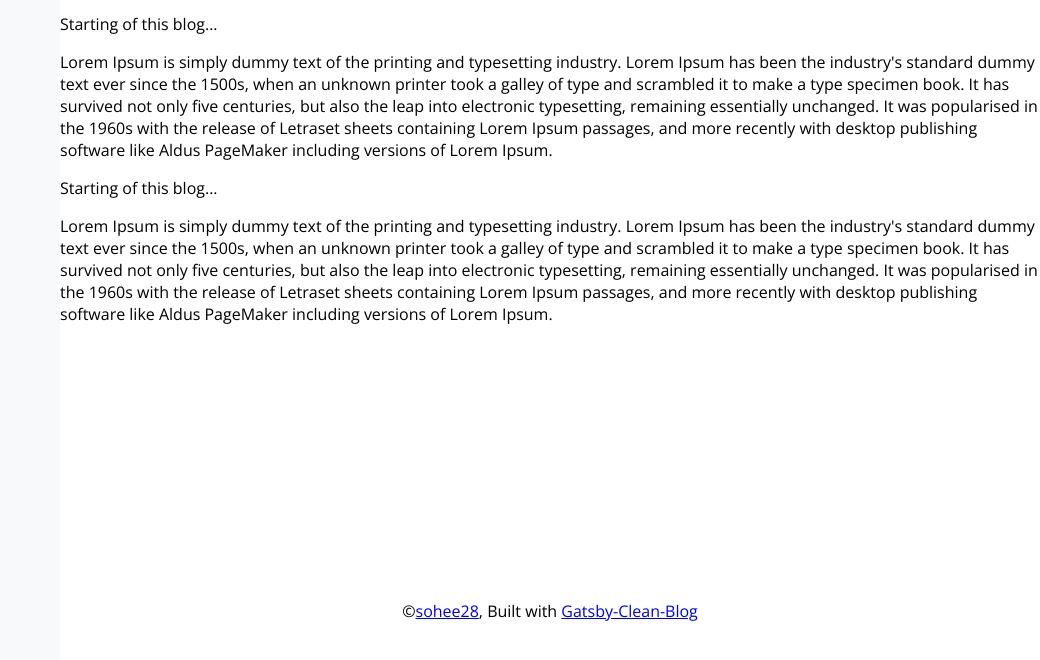
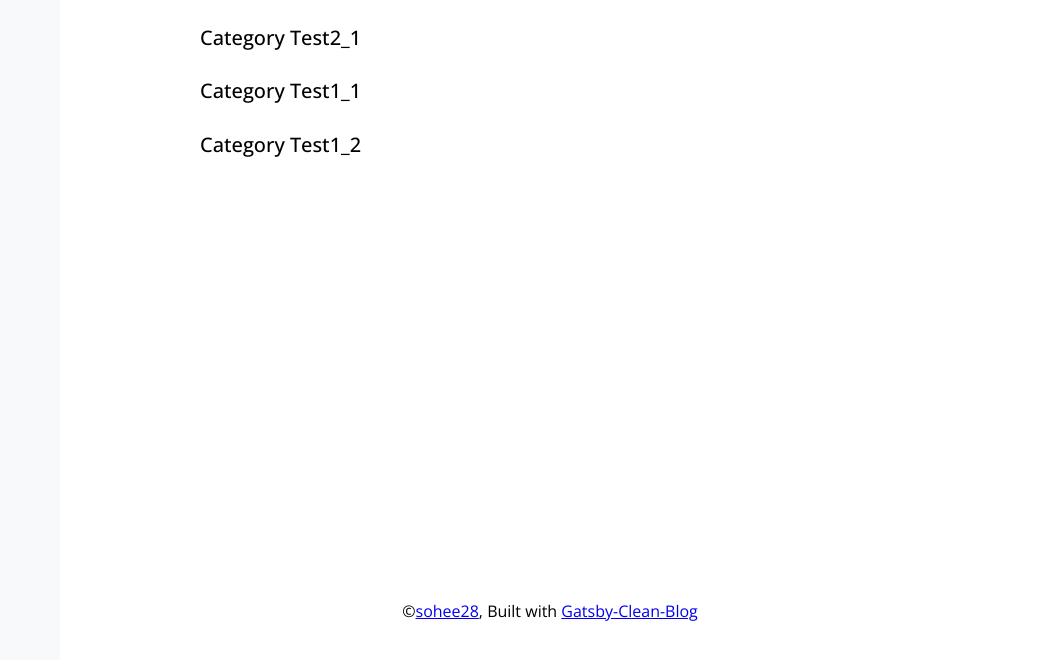
Before and after one commit to soheee-bae/Gatsby-Clean-Blog-Starter, a Gatsby site: page / in a window 1280 px wide. Shown: the part 140-800 px from the top of the page, without its empty margins (240-1280 px from the left). Built offline with nearby package versions, Linux system fonts and the light colour scheme; Gatsby itself is replaced by a stand-in of ours.

Commit message:
display md data using graphql from content component

```diff
--- /dev/null
+++ b/content/category1/category1_1.md
@@ -0,0 +1,13 @@
+---
+title: "Category Test1_1"
+date: 2020-07-02 16:21:13
+category: "category1"
+---
+
+Category Test 1_1:
+
+There are many variations of passages of Lorem Ipsum available, but the majority have suffered alteration in some form, by injected humour, or randomised words which don't look even slightly believable.
+
+If you are going to use a passage of Lorem Ipsum, you need to be sure there isn't anything embarrassing hidden in the middle of text. All the Lorem Ipsum generators on the Internet tend to repeat predefined chunks as necessary, making this the first true generator on the Internet.
+
+It uses a dictionary of over 200 Latin words, combined with a handful of model sentence structures, to generate Lorem Ipsum which looks reasonable. The generated Lorem Ipsum is therefore always free from repetition, injected humour, or non-characteristic words etc.
--- /dev/null
+++ b/content/category1/category1_2.md
@@ -0,0 +1,13 @@
+---
+title: "Category Test1_2"
+date: 2020-07-03 16:21:13
+category: "category1"
+---
+
+Category Test1_2
+
+There are many variations of passages of Lorem Ipsum available, but the majority have suffered alteration in some form, by injected humour, or randomised words which don't look even slightly believable.
+
+If you are going to use a passage of Lorem Ipsum, you need to be sure there isn't anything embarrassing hidden in the middle of text. All the Lorem Ipsum generators on the Internet tend to repeat predefined chunks as necessary, making this the first true generator on the Internet.
+
+It uses a dictionary of over 200 Latin words, combined with a handful of model sentence structures, to generate Lorem Ipsum which looks reasonable. The generated Lorem Ipsum is therefore always free from repetition, injected humour, or non-characteristic words etc.
--- /dev/null
+++ b/content/category2/category2_1.md
@@ -0,0 +1,13 @@
+---
+title: "Category Test2_1"
+date: 2020-07-01 16:21:13
+category: "category2"
+---
+
+Category Test2_1 !!!
+
+There are many variations of passages of Lorem Ipsum available, but the majority have suffered alteration in some form, by injected humour, or randomised words which don't look even slightly believable.
+
+If you are going to use a passage of Lorem Ipsum, you need to be sure there isn't anything embarrassing hidden in the middle of text. All the Lorem Ipsum generators on the Internet tend to repeat predefined chunks as necessary, making this the first true generator on the Internet.
+
+It uses a dictionary of over 200 Latin words, combined with a handful of model sentence structures, to generate Lorem Ipsum which looks reasonable. The generated Lorem Ipsum is therefore always free from repetition, injected humour, or non-characteristic words etc.
--- a/gatsby-config.js
+++ b/gatsby-config.js
@@ -31,7 +31,7 @@ module.exports = {
       resolve: `gatsby-source-filesystem`,
       options: {
         name: `content`,
-        path: `${__dirname}/src/content`,
+        path: `${__dirname}/content`,
       },
     },
     {
@@ -73,5 +73,6 @@ module.exports = {
     `gatsby-transformer-sharp`,
     `gatsby-plugin-styled-components`,
     `gatsby-plugin-sass`,
+    `gatsby-transformer-remark`,
   ],
 };
--- a/package.json
+++ b/package.json
@@ -25,6 +25,7 @@
     "gatsby-plugin-styled-components": "^6.4.0",
     "gatsby-remark-images": "^7.4.0",
     "gatsby-source-filesystem": "^5.4.0",
+    "gatsby-transformer-remark": "^6.4.0",
     "gatsby-transformer-sharp": "^5.4.0",
     "node-sass": "^8.0.0",
     "react": "^18.2.0",
--- /dev/null
+++ b/src/components/contents/contents.js
@@ -0,0 +1,47 @@
+import React from "react";
+import { StaticQuery, graphql } from "gatsby";
+
+const Contents = () => {
+  return (
+    <StaticQuery
+      query={contentsQuery}
+      render={(data) => {
+        const posts = data.allMarkdownRemark.edges;
+
+        return (
+          <div>
+            {posts.map((post) => (
+              <div key={post.node.id}>
+                <h4 className="h4 ">{post.node.frontmatter.title}</h4>
+                <p className="body-1 ">{post.node.internal.content}</p>
+              </div>
+            ))}
+          </div>
+        );
+      }}
+    />
+  );
+};
+export default Contents;
+
+const contentsQuery = graphql`
+  query ContentsQuery {
+    allMarkdownRemark(
+      filter: { frontmatter: { category: { ne: "null" } } }
+      sort: { frontmatter: { date: ASC } }
+    ) {
+      edges {
+        node {
+          id
+          frontmatter {
+            title
+            category
+          }
+          internal {
+            content
+          }
+        }
+      }
+    }
+  }
+`;
--- a/src/layout/index.scss
+++ b/src/layout/index.scss
@@ -1,20 +1,20 @@
-@import '../styles/mixins';
-@import '../styles/size';
-@import url('https://fonts.googleapis.com/css2?family=Open+Sans:wght@300;400;500;600;700;800&display=swap');
+@import "../styles/mixins";
+@import "../styles/size";
+@import url("https://fonts.googleapis.com/css2?family=Open+Sans:wght@300;400;500;600;700;800&display=swap");
 
-$height:calc(100vh - $navbar-height-smallScreen);
+$height: calc(100vh - $navbar-height-smallScreen);
 
 body {
-    margin:0;
-    padding:0;
-    height:100%;
-    font-family: 'Open Sans', sans-serif;
+  margin: 0;
+  padding: 0;
+  height: 100%;
+  font-family: "Open Sans", sans-serif;
   // -webkit-text-size-adjust: antialiased;
   // -moz-osx-font-smoothing: grayscale;
   // transition: background-color 0.3s, color 0.3s;
 }
 
-.container{
+.container {
   position: relative;
   display: flex;
   flex-direction: column;
@@ -24,13 +24,14 @@ body {
   }
 }
 
-.innerContainer{
+.innerContainer {
   display: flex;
   flex-direction: column;
   justify-content: space-between;
+  align-items: center;
   min-height: $height;
+  width: 100%;
   @include md {
     margin-left: $navbar-width-bigScreen;
-
   }
 }
--- a/src/pages/index.js
+++ b/src/pages/index.js
@@ -1,41 +1,20 @@
 import * as React from "react";
+import { Layout } from "../layout";
+
 import Bio from "../components/bio";
+import Contents from "../components/contents/contents";
 import Header from "../components/header/header";
 
-import { Layout } from "../layout";
 import "../styles/_typography.scss";
+import "./index.scss";
 
 export default function Home() {
   return (
     <Layout>
-      <div>
+      <div className="mainContainer">
         <Header />
         <Bio />
-
-        <p>Starting of this blog...</p>
-        <p>
-          Lorem Ipsum is simply dummy text of the printing and typesetting
-          industry. Lorem Ipsum has been the industry's standard dummy text ever
-          since the 1500s, when an unknown printer took a galley of type and
-          scrambled it to make a type specimen book. It has survived not only
-          five centuries, but also the leap into electronic typesetting,
-          remaining essentially unchanged. It was popularised in the 1960s with
-          the release of Letraset sheets containing Lorem Ipsum passages, and
-          more recently with desktop publishing software like Aldus PageMaker
-          including versions of Lorem Ipsum.
-        </p>
-        <p>Starting of this blog...</p>
-        <p>
-          Lorem Ipsum is simply dummy text of the printing and typesetting
-          industry. Lorem Ipsum has been the industry's standard dummy text ever
-          since the 1500s, when an unknown printer took a galley of type and
-          scrambled it to make a type specimen book. It has survived not only
-          five centuries, but also the leap into electronic typesetting,
-          remaining essentially unchanged. It was popularised in the 1960s with
-          the release of Letraset sheets containing Lorem Ipsum passages, and
-          more recently with desktop publishing software like Aldus PageMaker
-          including versions of Lorem Ipsum.
-        </p>
+        <Contents />
       </div>
     </Layout>
   );
--- /dev/null
+++ b/src/pages/index.scss
@@ -0,0 +1,7 @@
+@import "../styles/size";
+
+.mainContainer {
+  width: $mainContent-width;
+  display: flex;
+  flex-direction: column;
+}
--- a/src/styles/_size.scss
+++ b/src/styles/_size.scss
@@ -2,8 +2,10 @@
 
 $footer-height: 60px;
 
-$navbar-width-bigScreen : 300px;
+$navbar-width-bigScreen: 300px;
 
-$navbar-height-smallScreen : 50px;
+$navbar-height-smallScreen: 50px;
 
-$innerContainer-width : 150px;
+$innerContainer-width: 150px;
+
+$mainContent-width: 700px;
```
Also changed, not shown: gatsby-node.js (added, +34 -0 lines), src/components/contents/contents.jsx (deleted, +0 -28 lines), src/components/bio/index.js (renamed from src/components/bio/index.jsx), src/components/footer/index.js (renamed from src/components/footer/index.jsx), src/components/header/header.js (renamed from src/components/header/header.jsx), src/components/navbar/index.js (renamed from src/components/navbar/index.jsx), src/layout/index.js (renamed from src/layout/index.jsx), src/templates/blog-post.js (added), 1 other file. Lines whose indentation alone changed are shown as unchanged.
